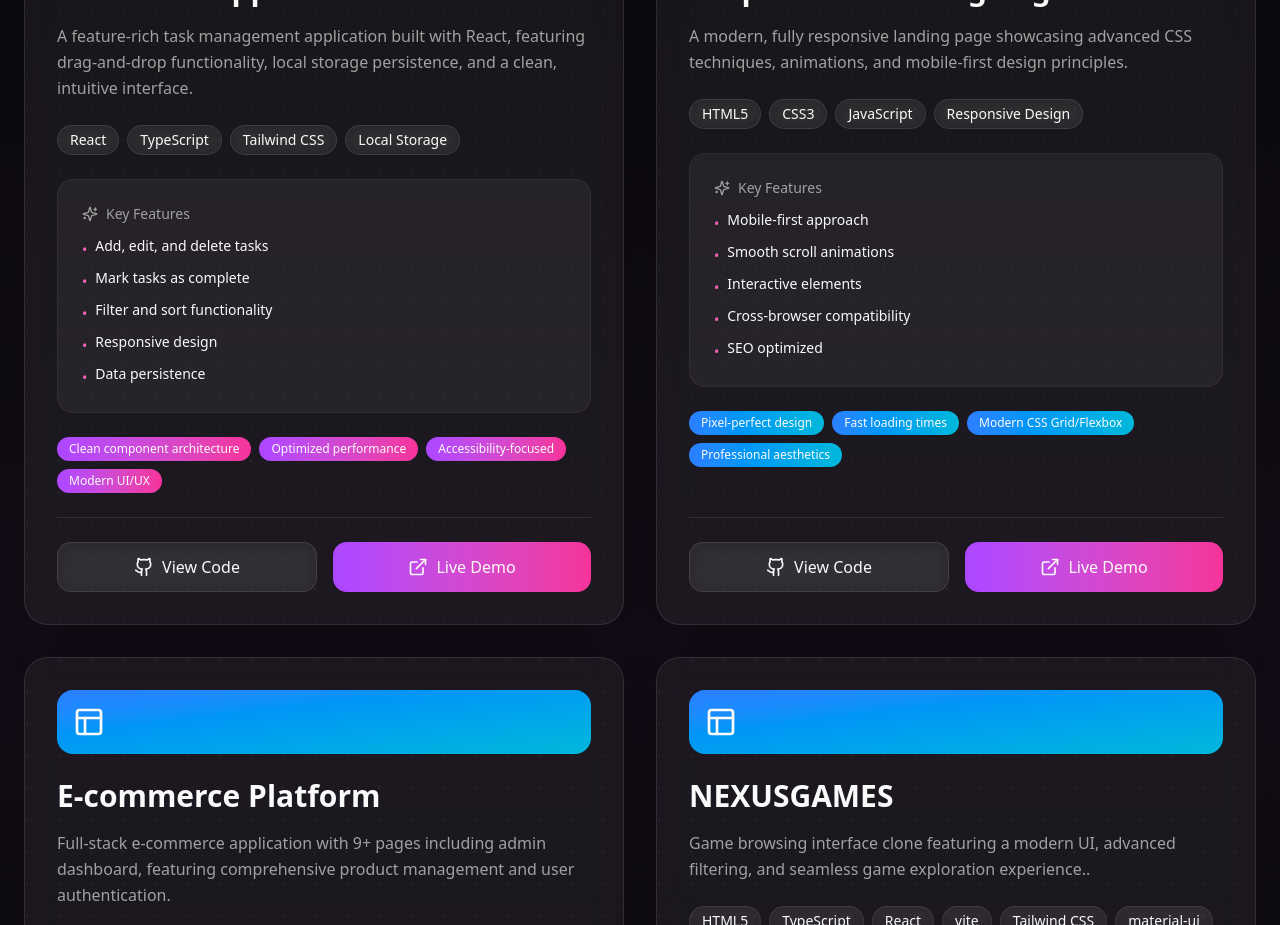
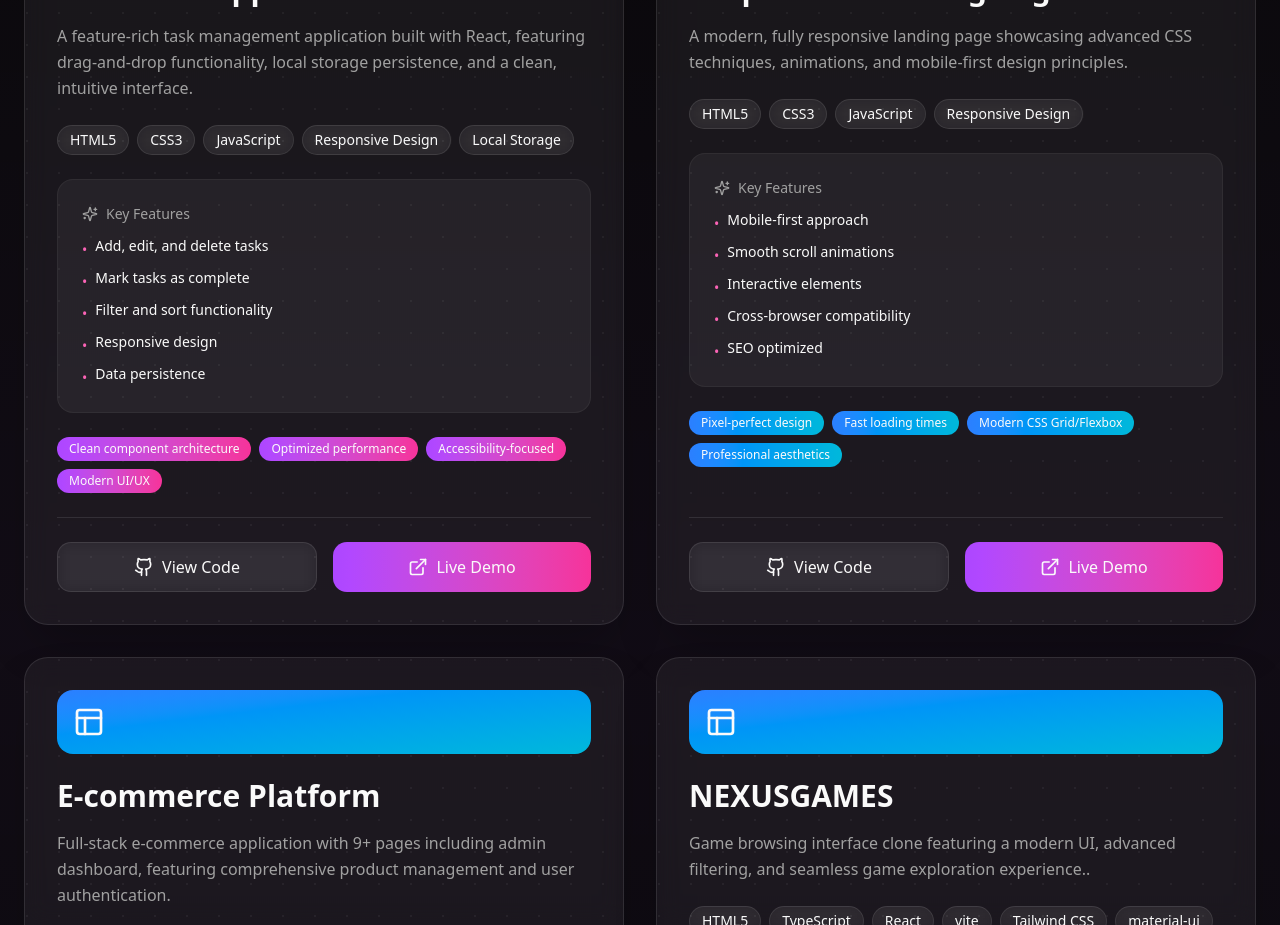
Before and after one commit to nourelhoda95/nour-portfolio, a React (Vite) app: page / in a window 1280 px wide. Shown: the part 4940-5865 px from the top of the page. Built offline with nearby package versions, Linux system fonts and the light colour scheme.

Commit message:
add files

```diff
--- a/src/components/Projects.tsx
+++ b/src/components/Projects.tsx
@@ -22,9 +22,10 @@ export function Projects() {
       description:
         "A feature-rich task management application built with React, featuring drag-and-drop functionality, local storage persistence, and a clean, intuitive interface.",
       technologies: [
-        "React",
-        "TypeScript",
-        "Tailwind CSS",
+        "HTML5",
+        "CSS3",
+        "JavaScript",
+        "Responsive Design",
         "Local Storage",
       ],
       features: [
```
